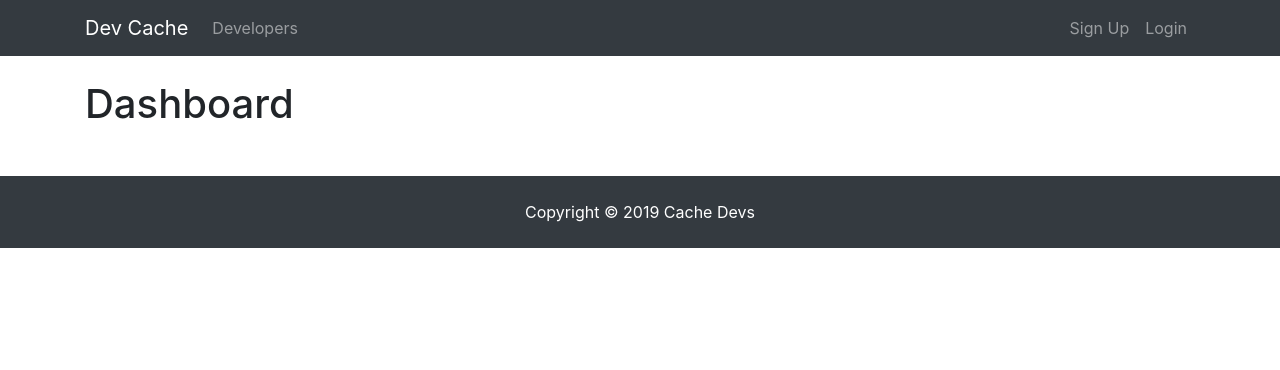
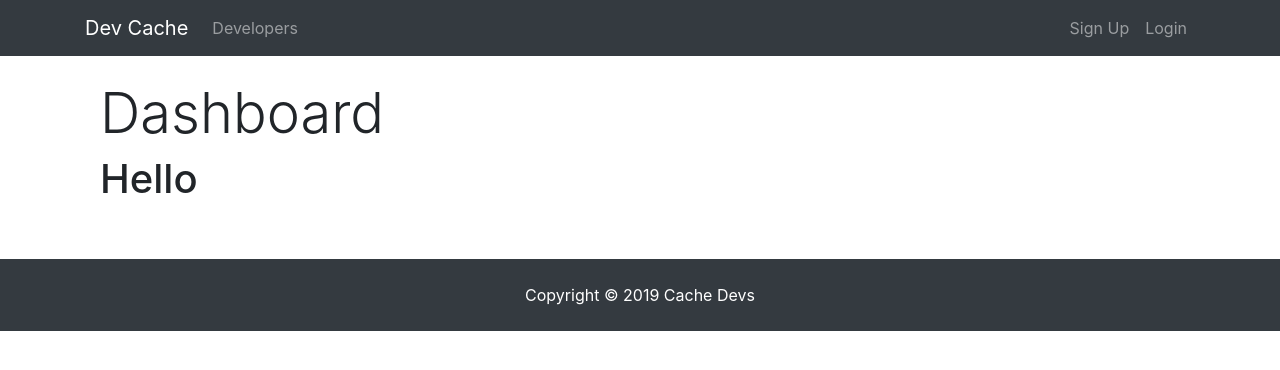
Before and after one commit to andrewbraunsdorf/socialMediaApp, a React (Create React App) app in the folder client/: page /dashboard in a window 1280 px wide. Shown: the top 370 px of the page. Built offline with nearby package versions, Linux system fonts and the light colour scheme; no server answers.

Commit message:
added info to take dashboard content for loading and loaded in Dashboard

```diff
--- a/client/src/actions/profileActions.js
+++ b/client/src/actions/profileActions.js
@@ -1,6 +1,6 @@
 import axios from 'axios';
 
-import { GET_PROFILE, PROFILE_LOADING, GET_ERRORS, CLEAR_CURRENT_PROFILE } from './types';
+import { GET_PROFILE, PROFILE_LOADING, CLEAR_CURRENT_PROFILE } from './types';
 
 // GET current profile
 export const getCurrentProfile = () => dispatch => {
--- a/client/src/components/dashboard/Dashboard.js
+++ b/client/src/components/dashboard/Dashboard.js
@@ -10,12 +10,40 @@ class Dashboard extends Component {
     this.props.getCurrentProfile();
   }
   render() {
+    const { user } = this.props.auth;
+    const { profile, loading } = this.props.profile;
+
+    let dashboardContent;
+    if (profile === null || loading) {
+      dashboardContent = <h4>Loading...</h4>
+    } else {
+      dashboardContent = <h1>Hello</h1>
+    }
+
     return (
-      <div>
-        <h1>Dashboard</h1>
+      <div className="dashboard">
+        <div className="container">
+          <div className="row">
+            <div className="col-md-12">
+              <h1 className="display-4">Dashboard</h1>
+              {dashboardContent}
+            </div>
+          </div>
+        </div>
       </div>
     )
   }
 }
 
-export default connect(null, { getCurrentProfile })(Dashboard);
+Dashboard.protoTypes = {
+  getCurrentProfile: PropTypes.func.isRequired,
+  auth: PropTypes.object.isRequired,
+  profile: PropTypes.object.isRequired
+}
+
+const mapStateToProps = state => ({
+  profile: state.profile,
+  auth: state.auth
+});
+
+export default connect(mapStateToProps, { getCurrentProfile })(Dashboard);
```
